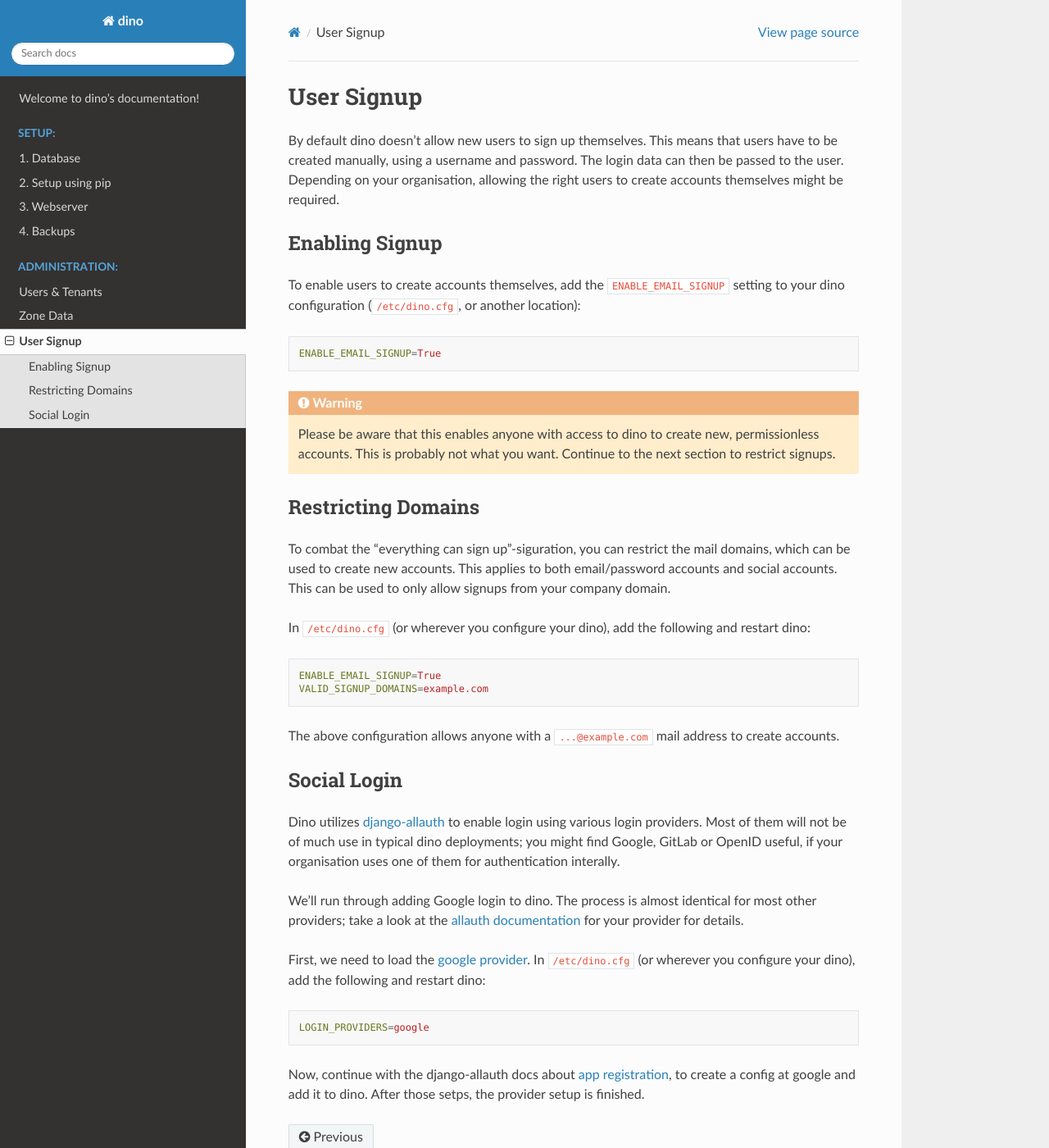
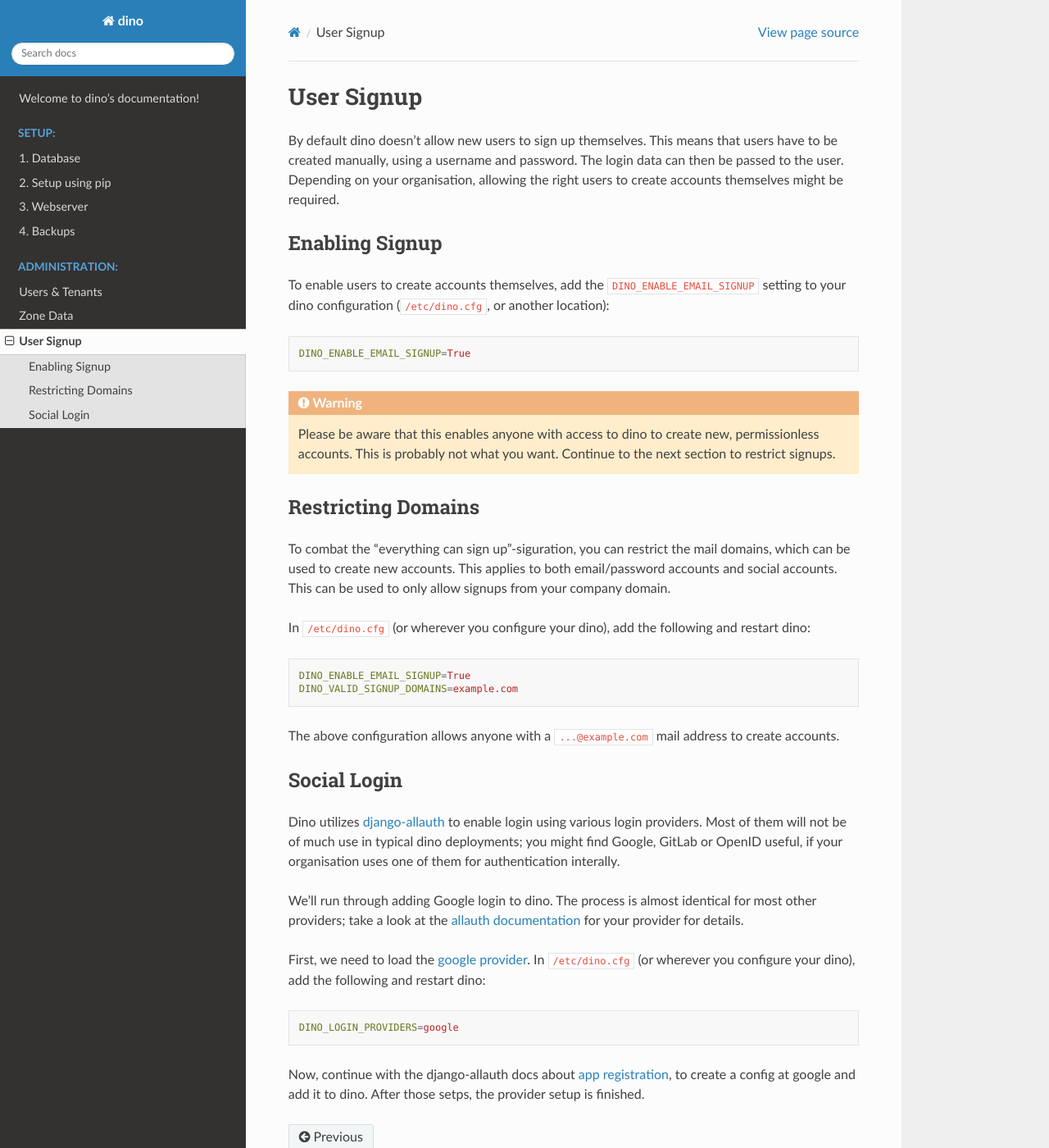
Before and after one commit to Uberspace/dino, a Sphinx documentation site: the page built from doc/signup.rst, in a window 1280 px wide and 1400 px high. Shown: the whole window at 82% size. Built offline with Sphinx 7.4.7 and the Read the Docs theme 2.0.0, drawn with Linux system fonts in a browser that asks for light colours; the version number could not be read and is left out.

Commit message:
add missing DINO prefix for signup docs

```diff
--- a/doc/signup.rst
+++ b/doc/signup.rst
@@ -9,12 +9,12 @@ right users to create accounts themselves might be required.
 Enabling Signup
 ---------------
 
-To enable users to create accounts themselves, add the ``ENABLE_EMAIL_SIGNUP`` setting
+To enable users to create accounts themselves, add the ``DINO_ENABLE_EMAIL_SIGNUP`` setting
 to your dino configuration (``/etc/dino.cfg``, or another location):
 
 .. code-block:: ini
 
-  ENABLE_EMAIL_SIGNUP=True
+  DINO_ENABLE_EMAIL_SIGNUP=True
 
 .. warning::
 
@@ -35,8 +35,8 @@ and restart dino:
 
 .. code-block:: ini
 
-  ENABLE_EMAIL_SIGNUP=True
-  VALID_SIGNUP_DOMAINS=example.com
+  DINO_ENABLE_EMAIL_SIGNUP=True
+  DINO_VALID_SIGNUP_DOMAINS=example.com
 
 The above configuration allows anyone with a ``...@example.com`` mail address to
 create accounts.
@@ -60,7 +60,7 @@ First, we need to load the `google provider`_. In ``/etc/dino.cfg``
 
 .. code-block:: ini
 
-  LOGIN_PROVIDERS=google
+  DINO_LOGIN_PROVIDERS=google
 
 .. _`google provider`: https://django-allauth.readthedocs.io/en/latest/providers.html#google
 
```
